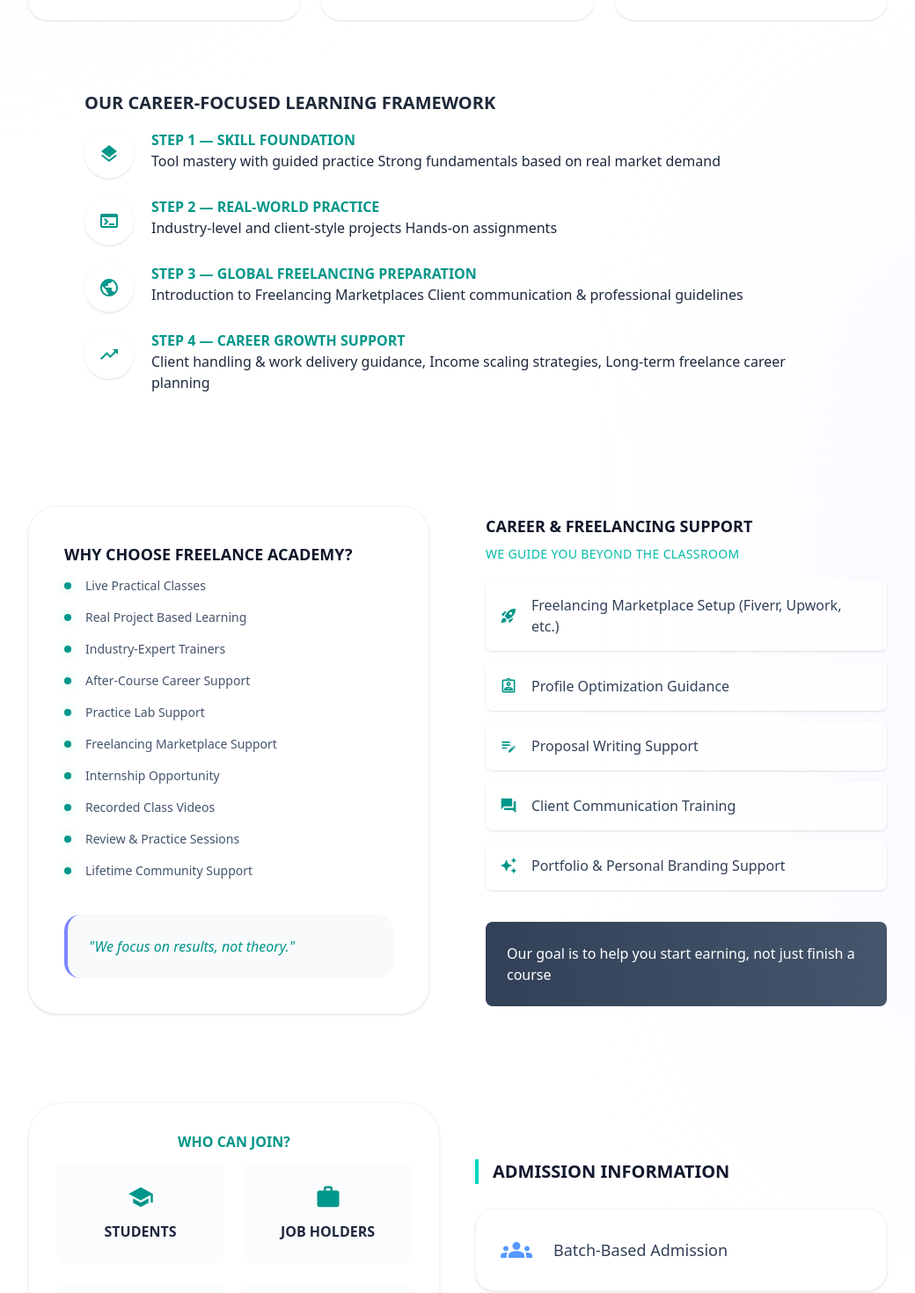
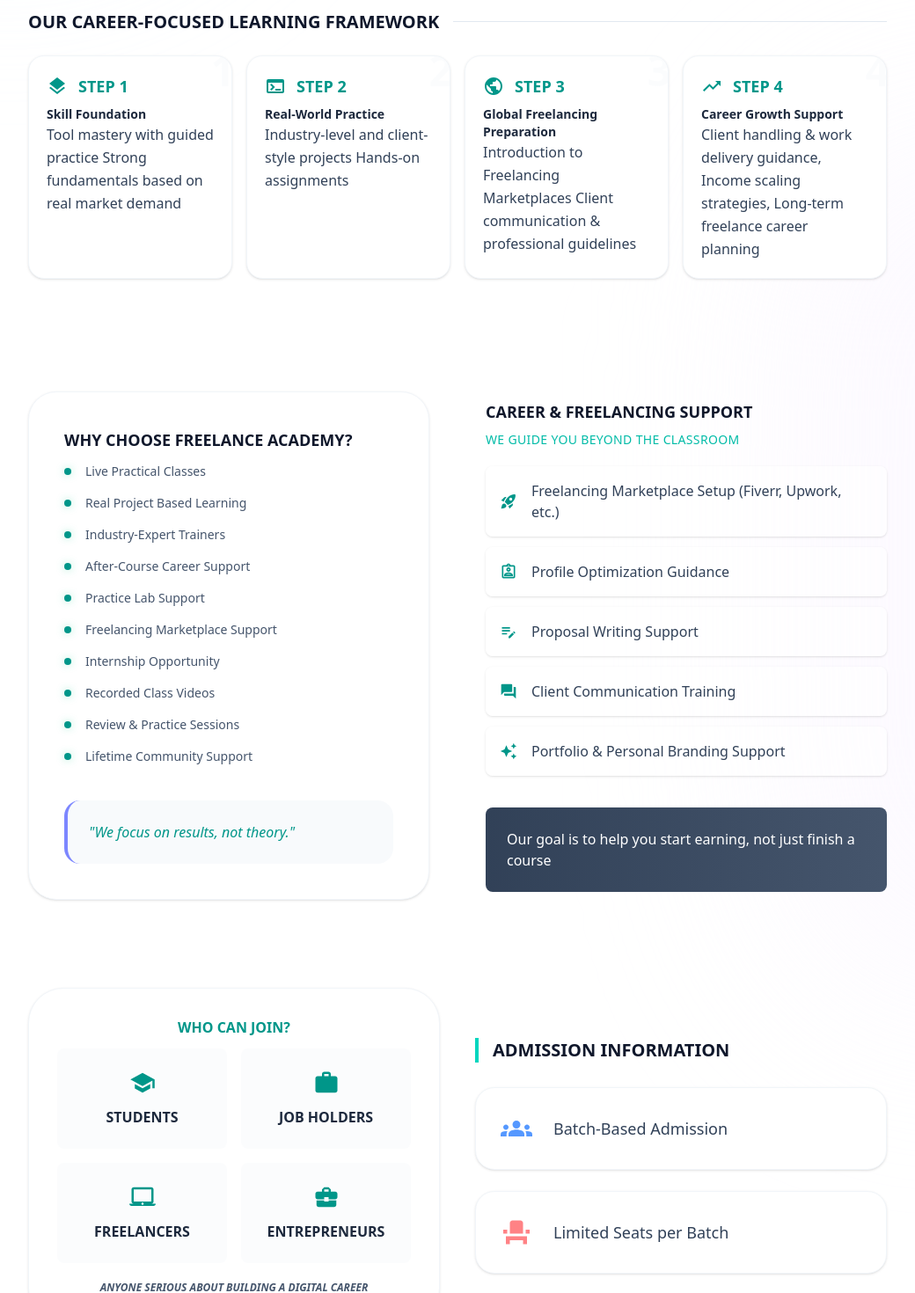
Before and after one commit to mohammadridwandev/freelance-academy, a Next.js app: page /about in a window 1280 px wide. Shown: the part 1860-3330 px from the top of the page at 88% size, without its empty margins (120-1160 px from the left). Built offline with nearby package versions, Linux system fonts and the light colour scheme.

Commit message:
update some content

```diff
--- a/src/components/About_us/AcademyPage.tsx
+++ b/src/components/About_us/AcademyPage.tsx
@@ -1,21 +1,28 @@
-import { academyData } from '@/academyContent';
-import React from 'react';
+import { academyData } from "@/academyContent";
+import React from "react";
 
 export default function AcademyPage() {
-  const { about, whyChoose, courses, whoCanJoin, admission, support, framework, signature } = academyData;
+  const {
+    about,
+    whyChoose,
+    courses,
+    whoCanJoin,
+    admission,
+    support,
+    framework,
+    signature,
+  } = academyData;
 
   return (
     <div className=" min-h-screen pb-32  selection:bg-indigo-100 text-slate-800 relative overflow-hidden">
-
       {/* Background Aesthetic Blobs */}
       <div className="absolute top-[-10%] left-[-10%] w-[40%] h-[40%] bg-blue-50 rounded-full blur-[120px] opacity-60"></div>
       <div className="absolute bottom-[20%] right-[-10%] w-[30%] h-[40%] bg-purple-50 rounded-full blur-[120px] opacity-60"></div>
 
       <div className="relative z-10">
-
         {/* 1. Header & Signature Section */}
         <section className="max-w-5xl mx-auto px-6 pt-10 lg:pt-16">
-          <div className="bg-white/80 backdrop-blur-md rounded-md lg:rounded-[2.5rem] p-10 md:p-16 shadow-[0_8px_30px_rgb(0,0,0,0.04)] border border-white relative overflow-hidden">
+          <div className="bg-white/80 backdrop-blur-md rounded-md lg:rounded-[2.5rem] p-6 lg:p-10 md:p-16 shadow-[0_8px_30px_rgb(0,0,0,0.04)] border border-white relative overflow-hidden">
             <div className="absolute top-0 left-0 w-full h-1 bg-linear-to-r from-teal-600 via-indigo-400 to-emerald-400"></div>
 
             <h1 className="text-sm font-bold tracking-[0.2em] text-teal-600 mb-2 uppercase">
@@ -30,55 +37,81 @@ export default function AcademyPage() {
               <div className="inline-block px-4 py-1.5 rounded-md lg:rounded-full bg-indigo-50 text-teal-600 text-xs font-bold uppercase tracking-wider mb-5">
                 {signature.badge}
               </div>
-              <h2 className="lg:text-2xl text-lg font-semibold text-slate-900 mb-4">{signature.title}</h2>
-              <p className="text-base text-gray-700 font-normal max-w-3xl">{signature.content}</p>
+              <h2 className="lg:text-2xl text-lg font-semibold text-slate-900 mb-4">
+                {signature.title}
+              </h2>
+              <p className="text-base text-gray-700 font-normal max-w-3xl">
+                {signature.content}
+              </p>
             </div>
-
           </div>
         </section>
 
         {/* 2. Courses - Soft Grid */}
         <section className="max-w-5xl mx-auto px-6 mt-12 lg:mt-16">
           <div className="flex items-center gap-4 mb-4">
-            <h2 className="lg:text-2xl text-lg font-bold text-slate-900">{courses.title}</h2>
+            <h2 className="lg:text-2xl text-lg font-bold text-slate-900">
+              {courses.title}
+            </h2>
             <div className="h-px grow bg-slate-300"></div>
           </div>
           <div className="grid grid-cols-1 sm:grid-cols-2 lg:grid-cols-3 gap-6">
             {courses.list.map((item, i) => (
-              <div key={i} className="group cursor-pointer flex items-center gap-5 p-6 bg-white rounded-md lg:rounded-3xl shadow-sm hover:shadow-xl hover:scale-[1.02] transition-all duration-300">
+              <div
+                key={i}
+                className="group cursor-pointer flex items-center gap-5 p-6 bg-white rounded-md lg:rounded-3xl shadow-sm hover:shadow-xl hover:scale-[1.02] transition-all duration-300"
+              >
                 <div className="text-3xl text-teal-600 bg-sky-50 p-3 rounded-2xl group-hover:bg-teal-600 group-hover:text-white transition-colors">
                   {item.icon}
                 </div>
 
-                <span className="text-[15px] text-slate-700 font-medium">{item.name}</span>
+                <span className="text-[15px] text-slate-700 font-medium">
+                  {item.name}
+                </span>
               </div>
             ))}
           </div>
         </section>
 
-        {/* 3. Learning Framework - Minimalist Stepper */}
-        <section className="max-w-4xl mx-auto px-6 mt-16 lg:mt-20">
+        {/* 3. Learning Framework - Modern Compact Cards */}
+        <section className="max-w-5xl mx-auto px-6 mt-12 lg:mt-16">
+          <div className="flex items-center gap-4 mb-6">
+            <h2 className="text-lg lg:text-xl font-bold text-slate-900 uppercase">
+              {framework.title}
+            </h2>
+            <div className="h-px grow bg-slate-200"></div>
+          </div>
 
-          <h2 className=" text-xl font-semibold text-gray-800 uppercase mb-4">{framework.title}</h2>
+          <div className="grid grid-cols-1 sm:grid-cols-2 lg:grid-cols-4 gap-4">
+            {framework.steps.map((step, i) => (
+              <div
+                key={i}
+                className="group relative p-5 bg-white rounded-2xl border border-slate-100 shadow-sm hover:shadow-md hover:border-teal-200 transition-all duration-300 overflow-hidden"
+              >
+                {/* Subtle Step Number Watermark */}
+                <span className="absolute -top-2 -right-1 text-5xl font-black text-slate-50 opacity-50 group-hover:text-teal-50 group-hover:opacity-100 transition-colors">
+                  {i + 1}
+                </span>
 
-          <div className="relative space-y-5">
-            {framework.steps.map((step, i) => (
-              <div key={i} className="flex flex-col md:flex-row gap-2 lg:gap-5 items-start relative">
+                <div className="relative z-10 flex flex-col h-full">
+                  <div className="flex items-center gap-3 mb-2">
+                    <div className="text-2xl text-teal-600">{step.icon}</div>
+                    <span className="text-lg font-bold text-teal-600 uppercase ">
+                      {step.id}
+                    </span>
+                  </div>
 
-                <div className="flex items-center text-2xl justify-center w-14 h-14 rounded-full bg-white shadow-sm text-teal-600 shrink-0">
-                  {step.icon}
+                  <div className="">
+                    <h4 className="text-sm font-bold text-slate-800 ">
+                      {step.label}
+                    </h4>
+                    <p className="text-base text-slate-700 font-normal leading-relaxed">
+                      {step.title}
+                    </p>
+                  </div>
+
                 </div>
 
-                <div className="space-y-3">
-                  <span className="text-base font-semibold text-teal-600 uppercase ">
-                    {step.id} — {step.label}
-                  </span>
-
-                  <h3 className="text-base text-slate-800 font-normal ">
-                    {step.title}
-                  </h3>
-
-                </div>
 
               </div>
             ))}
@@ -87,23 +120,30 @@ export default function AcademyPage() {
 
         </section>
 
+
+
         {/* 4. Why & Support - Clean Dual Tone */}
         <section className="max-w-5xl items-center mx-auto px-6 mt-16 lg:mt-32 grid lg:grid-cols-2 gap-16">
-
-          <div className="bg-white p-10 rounded-lg lg:rounded-[2rem] border border-slate-100 shadow-sm">
-
-            <h2 className="text-lg font-bold mb-3 text-slate-900">{whyChoose.title}</h2>
+          <div className="bg-white p-5 lg:p-10 rounded-lg lg:rounded-[2rem] border border-slate-100 shadow-sm">
+            <h2 className="text-lg font-bold mb-3 text-slate-900">
+              {whyChoose.title}
+            </h2>
             <div className="grid grid-cols-1 gap-4">
               {whyChoose.items.map((item, i) => (
-                <div key={i} className="flex items-center gap-4 text-slate-600 text-sm">
-                  <div className="w-2 h-2 rounded-full bg-teal-600 shadow-[0_0_10px_rgba(52,211,153,0.4)]"></div>
+                <div
+                  key={i}
+                  className="flex items-center gap-4 text-slate-600 text-sm"
+                >
+                  <div className="w-2 h-2  rounded-full bg-teal-600 shadow-[0_0_10px_rgba(52,211,153,0.4)]"></div>
                   {item}
                 </div>
               ))}
             </div>
 
             <div className="mt-10 p-6 rounded-2xl bg-slate-50 border-l-4 border-indigo-400">
-              <p className="font-medium text-teal-600 text-base italic">"{whyChoose.motto}"</p>
+              <p className="font-medium text-teal-600 text-base italic">
+                "{whyChoose.motto}"
+              </p>
             </div>
 
           </div>
@@ -111,14 +151,20 @@ export default function AcademyPage() {
           <div className="flex flex-col gap-5">
 
             <div className="space-y-2">
-              <h2 className="text-lg font-bold text-slate-900">{support.title}</h2>
-              <p className="text-sm text-teal-500 font-medium tracking-wide uppercase">{support.subtitle}</p>
+              <h2 className="text-lg font-bold text-slate-900">
+                {support.title}
+              </h2>
+              <p className="text-sm text-teal-500 font-medium tracking-wide uppercase">
+                {support.subtitle}
+              </p>
             </div>
 
             <div className="space-y-3">
-
               {support.items.map((item, i) => (
-                <div key={i} className="flex items-center gap-4 p-4 bg-white/60 rounded-md  shadow-sm">
+                <div
+                  key={i}
+                  className="flex items-center gap-4 p-4 bg-white/60 rounded-md  shadow-sm"
+                >
                   <div className="text-teal-600 text-xl">{item.icon}</div>
                   <span className="text-base text-slate-700">{item.text}</span>
                 </div>
@@ -127,42 +173,62 @@ export default function AcademyPage() {
             <p className="mt-4 p-6 bg-linear-to-r from-slate-700 to-slate-600 text-white rounded-md text-base">
               {support.goal}
             </p>
+
           </div>
 
         </section>
 
         {/* 5. Join & Admission - Modern Cards */}
         <section className="max-w-5xl mx-auto px-6 mt-16 lg:mt-25">
-
           <div className="grid md:grid-cols-2 gap-10">
 
             <div className="bg-white p-5 lg:p-8 rounded-xl lg:rounded-[2.5rem] border border-slate-100 shadow-sm">
-              <h2 className="text-center text-base font-semibold uppercase  text-teal-600 mb-3">{whoCanJoin.title}</h2>
+              <h2 className="text-center text-base font-semibold uppercase  text-teal-600 mb-3">
+                {whoCanJoin.title}
+              </h2>
 
-              <div className="grid grid-cols-2 gap-6">
+              <div className="grid grid-cols-2 gap-4">
                 {whoCanJoin.roles.map((role, i) => (
-                  <div key={i} className="flex flex-col p-1 py-3 items-center lg:p-6 rounded-md bg-slate-50/50 hover:bg-white hover:shadow-md transition-all   hover:border-slate-100 group">
-                    <div className="text-base lg:text-3xl text-teal-600 mb-1 lg:mb-3 group-hover:scale-110 transition-transform">{role.icon}</div>
-                    <span className="text-base font-semibold lg:font-bold text-slate-800 capitalize lg:uppercase ">{role.name}</span>
+                  <div
+                    key={i}
+                    className="flex flex-col p-1 py-3 items-center lg:p-6 rounded-md bg-slate-50/50 hover:bg-white hover:shadow-md transition-all   hover:border-slate-100 group"
+                  >
+                    <div className="text-base lg:text-3xl text-teal-600 mb-1 lg:mb-3 group-hover:scale-110 transition-transform">
+                      {role.icon}
+                    </div>
+                    <span className="text-[15px] lg:text-base font-semibold lg:font-bold text-slate-800 capitalize lg:uppercase ">
+                      {role.name}
+                    </span>
                   </div>
                 ))}
               </div>
-              <p className="text-center text-base text-slate-600 mt-5 italic uppercase">{whoCanJoin.note}</p>
+              <p className="text-center text-xs font-semibold text-slate-600 mt-5 italic uppercase">
+                {whoCanJoin.note}
+              </p>
             </div>
 
+
             <div className="flex flex-col justify-center gap-6">
-              <h2 className="text-xl font-semibold text-slate-900 uppercase mb-1 pl-4 border-l-4 border-teal-400">{admission.title}</h2>
+              <h2 className="text-xl font-semibold text-slate-900 uppercase mb-1 pl-4 border-l-4 border-teal-400">
+                {admission.title}
+              </h2>
               {admission.details.map((detail, i) => (
-                <div key={i} className="group flex items-center gap-6 p-7 bg-white rounded-md lg:rounded-3xl border border-slate-100 shadow-sm hover:shadow-lg transition-all">
-                  <div className={`text-4xl ${detail.color} opacity-80 group-hover:opacity-100 transition-opacity`}>{detail.icon}</div>
-                  <span className="text-lg text-slate-700 font-medium">{detail.text}</span>
+                <div
+                  key={i}
+                  className="group flex items-center gap-6 p-7 bg-white rounded-md lg:rounded-3xl border border-slate-100 shadow-sm hover:shadow-lg transition-all"
+                >
+                  <div
+                    className={`text-4xl ${detail.color} opacity-80 group-hover:opacity-100 transition-opacity`}
+                  >
+                    {detail.icon}
+                  </div>
+                  <span className="text-lg text-slate-700 font-medium">
+                    {detail.text}
+                  </span>
                 </div>
               ))}
             </div>
-
           </div>
-
-
         </section>
 
 
```
